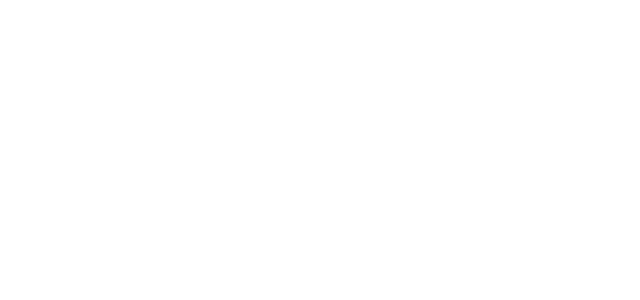
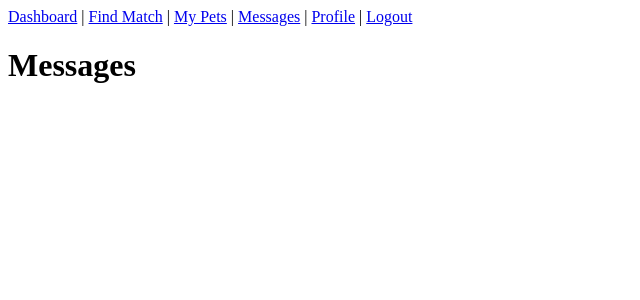
Before and after one commit to DebuggingDork/PawSome-frontend, a React (Vite) app in the folder frontend/: page /messages in a window 1280 px wide. Before the commit this address had no page. Shown: the top 300 px of the page, without its empty margins (0-640 px from the left). Built offline with nearby package versions, Linux system fonts and the light colour scheme.

Commit message:
Created dashboard structure and routing

```diff
--- /dev/null
+++ b/frontend/src/components/DashboardNavbar/DashboardNavbar.tsx
@@ -0,0 +1,26 @@
+import { Link } from "react-router-dom";
+
+function DashboardNavbar() {
+  return (
+    <nav>
+      <Link to="/dashboard">Dashboard</Link>
+      {" | "}
+
+      <Link to="/find-match">Find Match</Link>
+      {" | "}
+
+      <Link to="/my-pets">My Pets</Link>
+      {" | "}
+
+      <Link to="/messages">Messages</Link>
+      {" | "}
+
+      <Link to="/profile">Profile</Link>
+      {" | "}
+
+      <Link to="/login">Logout</Link>
+    </nav>
+  );
+}
+
+export default DashboardNavbar;
--- a/frontend/src/components/Navbar/Navbar.tsx
+++ b/frontend/src/components/Navbar/Navbar.tsx
@@ -7,6 +7,10 @@ function Navbar() {
       {" | "}
       <Link to="/about">About</Link>
       {" | "}
+      <Link to="/how-it-works">How It Works</Link>
+      {" | "}
+      <Link to="/success-stories">Success Stories</Link>
+      {" | "}
       <Link to="/contact">Contact Us</Link>
     </nav>
   );
--- /dev/null
+++ b/frontend/src/pages/Dashboard/Dashboard.tsx
@@ -0,0 +1,17 @@
+import DashboardNavbar from "../../components/DashboardNavbar/DashboardNavbar";
+
+function Dashboard() {
+  return (
+    <>
+      <DashboardNavbar />
+
+      <h1>Dashboard</h1>
+
+      <p>
+        Welcome to Pawsome.
+      </p>
+    </>
+  );
+}
+
+export default Dashboard;
--- /dev/null
+++ b/frontend/src/pages/FindMatch/FindMatch.tsx
@@ -0,0 +1,13 @@
+import DashboardNavbar from "../../components/DashboardNavbar/DashboardNavbar";
+
+function FindMatch() {
+  return (
+    <>
+      <DashboardNavbar />
+
+      <h1>Find Match</h1>
+    </>
+  );
+}
+
+export default FindMatch;
--- /dev/null
+++ b/frontend/src/pages/HowItWorks/HowItWorks.tsx
@@ -0,0 +1,19 @@
+import Navbar from "../../components/Navbar/Navbar";
+
+function HowItWorks() {
+  return (
+    <>
+      <Navbar />
+
+      <h1>How It Works</h1>
+
+      <p>
+        Create an account, add your pet, find
+        compatible matches, and connect with
+        other pet owners.
+      </p>
+    </>
+  );
+}
+
+export default HowItWorks;
--- a/frontend/src/pages/Login/Login.tsx
+++ b/frontend/src/pages/Login/Login.tsx
@@ -1,6 +1,12 @@
-import { Link } from "react-router-dom";
+import { Link, useNavigate } from "react-router-dom";
 
 function Login() {
+  const navigate = useNavigate();
+
+  const handleLogin = () => {
+    navigate("/dashboard");
+  };
+
   return (
     <div>
       <h1>Login</h1>
@@ -27,7 +33,9 @@ function Login() {
 
       <br />
 
-      <button>Login</button>
+      <button onClick={handleLogin}>
+        Login
+      </button>
 
       <p>
         New User?{" "}
--- /dev/null
+++ b/frontend/src/pages/Messages/Messages.tsx
@@ -0,0 +1,13 @@
+import DashboardNavbar from "../../components/DashboardNavbar/DashboardNavbar";
+
+function Messages() {
+  return (
+    <>
+      <DashboardNavbar />
+
+      <h1>Messages</h1>
+    </>
+  );
+}
+
+export default Messages;
--- /dev/null
+++ b/frontend/src/pages/MyPets/MyPets.tsx
@@ -0,0 +1,13 @@
+import DashboardNavbar from "../../components/DashboardNavbar/DashboardNavbar";
+
+function MyPets() {
+  return (
+    <>
+      <DashboardNavbar />
+
+      <h1>My Pets</h1>
+    </>
+  );
+}
+
+export default MyPets;
--- /dev/null
+++ b/frontend/src/pages/Profile/Profile.tsx
@@ -0,0 +1,13 @@
+import DashboardNavbar from "../../components/DashboardNavbar/DashboardNavbar";
+
+function Profile() {
+  return (
+    <>
+      <DashboardNavbar />
+
+      <h1>Profile</h1>
+    </>
+  );
+}
+
+export default Profile;
--- a/frontend/src/pages/Register/Register.tsx
+++ b/frontend/src/pages/Register/Register.tsx
@@ -6,7 +6,7 @@ function Register() {
   const handleRegister = () => {
     alert("Registration Successful");
 
-    navigate("/login");
+    navigate("/dashboard");
   };
 
   return (
--- /dev/null
+++ b/frontend/src/pages/SuccessStories/SuccessStories.tsx
@@ -0,0 +1,18 @@
+import Navbar from "../../components/Navbar/Navbar";
+
+function SuccessStories() {
+  return (
+    <>
+      <Navbar />
+
+      <h1>Success Stories</h1>
+
+      <p>
+        Read stories from pet owners who found
+        successful matches through Pawsome.
+      </p>
+    </>
+  );
+}
+
+export default SuccessStories;
--- a/frontend/src/routes/AppRoutes.tsx
+++ b/frontend/src/routes/AppRoutes.tsx
@@ -5,6 +5,13 @@ import About from "../pages/About/About";
 import Contact from "../pages/Contact/Contact";
 import Login from "../pages/Login/Login";
 import Register from "../pages/Register/Register";
+import Dashboard from "../pages/Dashboard/Dashboard";
+import HowItWorks from "../pages/HowItWorks/HowItWorks";
+import SuccessStories from "../pages/SuccessStories/SuccessStories";
+import FindMatch from "../pages/FindMatch/FindMatch";
+import MyPets from "../pages/MyPets/MyPets";
+import Messages from "../pages/Messages/Messages";
+import Profile from "../pages/Profile/Profile";
 
 function AppRoutes() {
   return (
@@ -18,6 +25,22 @@ function AppRoutes() {
       <Route path="/login" element={<Login />} />
 
       <Route path="/register" element={<Register />} />
+
+      <Route path="/dashboard" element={<Dashboard />} />
+
+      <Route path="/how-it-works" element={<HowItWorks />}/>
+
+      <Route path="/success-stories" element={<SuccessStories />}/>
+
+      <Route path="/find-match" element={<FindMatch />} />
+
+      <Route path="/my-pets" element={<MyPets />} />
+
+      <Route path="/messages" element={<Messages />} />
+
+      <Route path="/profile" element={<Profile />} />
+
+
     </Routes>
   );
 }
```
